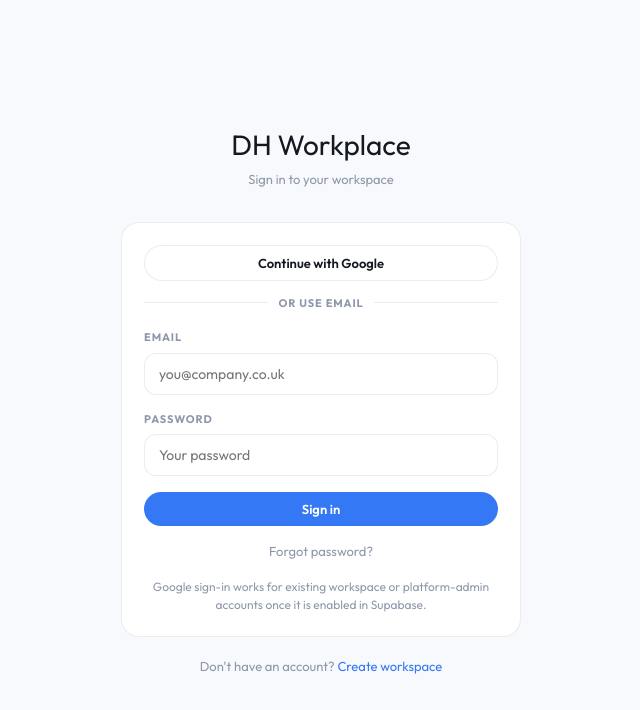
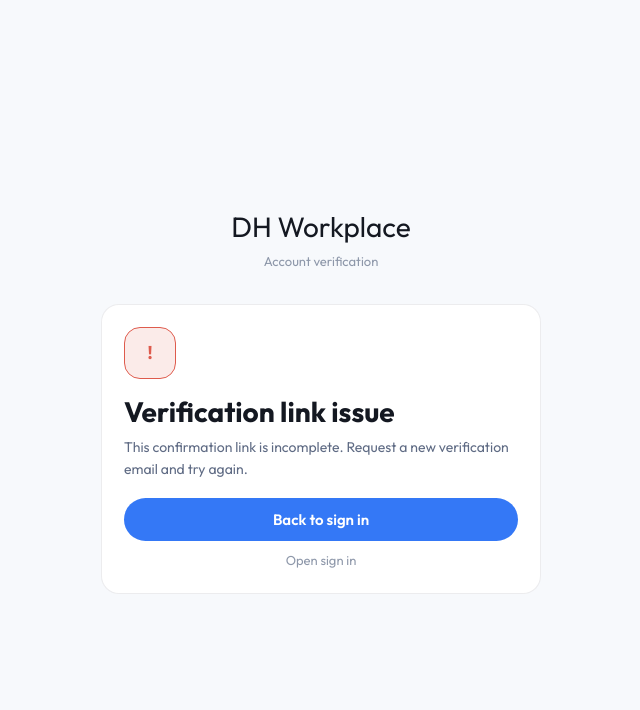
Before and after one commit to dhwebservices/dh-workplace, a React (Vite) app: page /verify-email in a window 1280 px wide. Before the commit this address led to /signin. Shown: the top 710 px of the page, without its empty margins (319-959 px from the left). Built offline with nearby package versions, Linux system fonts and the light colour scheme; no server answers.

Commit message:
Add branded email verification page

```diff
--- a/src/App.jsx
+++ b/src/App.jsx
@@ -7,6 +7,7 @@ import { shouldShowOnboarding } from './utils/onboarding'
 const SignUp = lazy(() => import('./pages/auth/SignUp'))
 const SignIn = lazy(() => import('./pages/auth/SignIn'))
 const ForgotPassword = lazy(() => import('./pages/auth/ForgotPassword'))
+const VerifyEmail = lazy(() => import('./pages/auth/VerifyEmail'))
 const AcceptInvite = lazy(() => import('./pages/auth/AcceptInvite'))
 const AcceptPlatformAdmin = lazy(() => import('./pages/auth/AcceptPlatformAdmin'))
 const DemoWorkspace = lazy(() => import('./pages/demo/DemoWorkspace'))
@@ -84,6 +85,7 @@ export default function App() {
         <Route path="/signup"  element={<SignUp />} />
         <Route path="/signin"  element={<SignIn />} />
         <Route path="/forgot"  element={<ForgotPassword />} />
+        <Route path="/verify-email" element={<VerifyEmail />} />
         <Route path="/invite/:token" element={<AcceptInvite />} />
         <Route path="/platform-access/:token" element={<AcceptPlatformAdmin />} />
         <Route path="/demo/:slug" element={<DemoWorkspace />} />
--- /dev/null
+++ b/src/pages/auth/VerifyEmail.jsx
@@ -0,0 +1,112 @@
+import { useEffect, useMemo, useState } from 'react'
+import { Link, useNavigate, useSearchParams } from 'react-router-dom'
+import { supabase } from '../../utils/supabase'
+
+const COPY = {
+  loading: {
+    title: 'Verifying your email',
+    body: 'Please wait while we confirm your DH Workplace account.',
+  },
+  success: {
+    title: 'Email confirmed',
+    body: 'Your email has been verified successfully. You can continue into DH Workplace now.',
+  },
+  error: {
+    title: 'Verification link issue',
+    body: 'This verification link is missing information, has expired, or has already been used.',
+  },
+}
+
+export default function VerifyEmail() {
+  const navigate = useNavigate()
+  const [searchParams] = useSearchParams()
+  const [status, setStatus] = useState('loading')
+  const [message, setMessage] = useState(COPY.loading.body)
+
+  const tokenHash = searchParams.get('token_hash')
+  const type = searchParams.get('type') || 'email'
+
+  useEffect(() => {
+    let cancelled = false
+
+    const verify = async () => {
+      if (!tokenHash) {
+        if (!cancelled) {
+          setStatus('error')
+          setMessage('This confirmation link is incomplete. Request a new verification email and try again.')
+        }
+        return
+      }
+
+      const { error } = await supabase.auth.verifyOtp({
+        token_hash: tokenHash,
+        type,
+      })
+
+      if (cancelled) return
+
+      if (error) {
+        setStatus('error')
+        setMessage(error.message || 'We could not verify this email link.')
+        return
+      }
+
+      setStatus('success')
+      setMessage(COPY.success.body)
+    }
+
+    verify()
+    return () => { cancelled = true }
+  }, [tokenHash, type])
+
+  const primaryAction = useMemo(() => {
+    if (status === 'success') {
+      return {
+        label: 'Continue to DH Workplace',
+        action: () => navigate('/', { replace: true }),
+      }
+    }
+    return {
+      label: 'Back to sign in',
+      action: () => navigate('/signin', { replace: true }),
+    }
+  }, [navigate, status])
+
+  const tone = status === 'success' ? 'var(--green)' : status === 'error' ? 'var(--red)' : 'var(--blue)'
+  const background = status === 'success' ? 'var(--green-soft)' : status === 'error' ? 'var(--red-soft)' : 'var(--blue-soft)'
+
+  return (
+    <div style={{ minHeight:'100vh', background:'var(--bg)', display:'flex', alignItems:'center', justifyContent:'center', padding:20 }}>
+      <div style={{ width:'100%', maxWidth:440 }}>
+        <div style={{ textAlign:'center', marginBottom:32 }}>
+          <div style={{ fontFamily:'var(--font-display)', fontSize:28, color:'var(--text)' }}>DH Workplace</div>
+          <div style={{ fontSize:13, color:'var(--faint)', marginTop:4 }}>Account verification</div>
+        </div>
+
+        <div className="card card-pad" style={{ display:'flex', flexDirection:'column', gap:18 }}>
+          <div style={{ width:52, height:52, borderRadius:16, background, border:`1px solid ${tone}`, display:'flex', alignItems:'center', justifyContent:'center', fontWeight:700, color:tone, fontSize:18 }}>
+            {status === 'success' ? 'OK' : status === 'error' ? '!' : '...'}
+          </div>
+
+          <div>
+            <h1 style={{ fontFamily:'var(--font-display)', fontSize:28, lineHeight:1.1, margin:'0 0 8px', fontWeight:700 }}>
+              {COPY[status].title}
+            </h1>
+            <p style={{ margin:0, fontSize:14, lineHeight:1.6, color:'var(--sub)' }}>
+              {message}
+            </p>
+          </div>
+
+          <div style={{ display:'flex', flexDirection:'column', gap:10 }}>
+            <button className="btn btn-primary btn-lg" onClick={primaryAction.action} style={{ width:'100%', justifyContent:'center' }}>
+              {primaryAction.label}
+            </button>
+            <Link to="/signin" style={{ textAlign:'center', fontSize:13, color:'var(--faint)', textDecoration:'none' }}>
+              Open sign in
+            </Link>
+          </div>
+        </div>
+      </div>
+    </div>
+  )
+}
```
